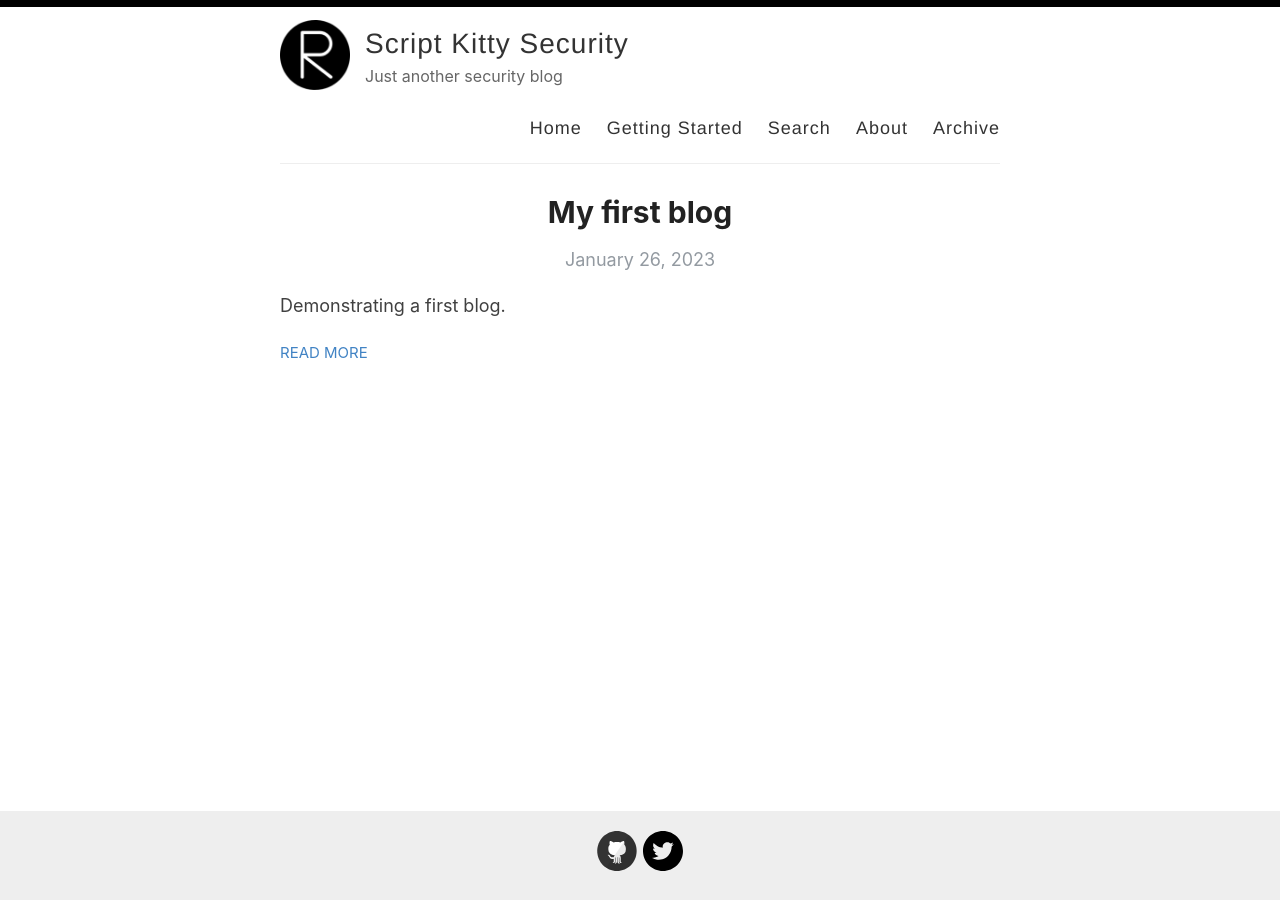
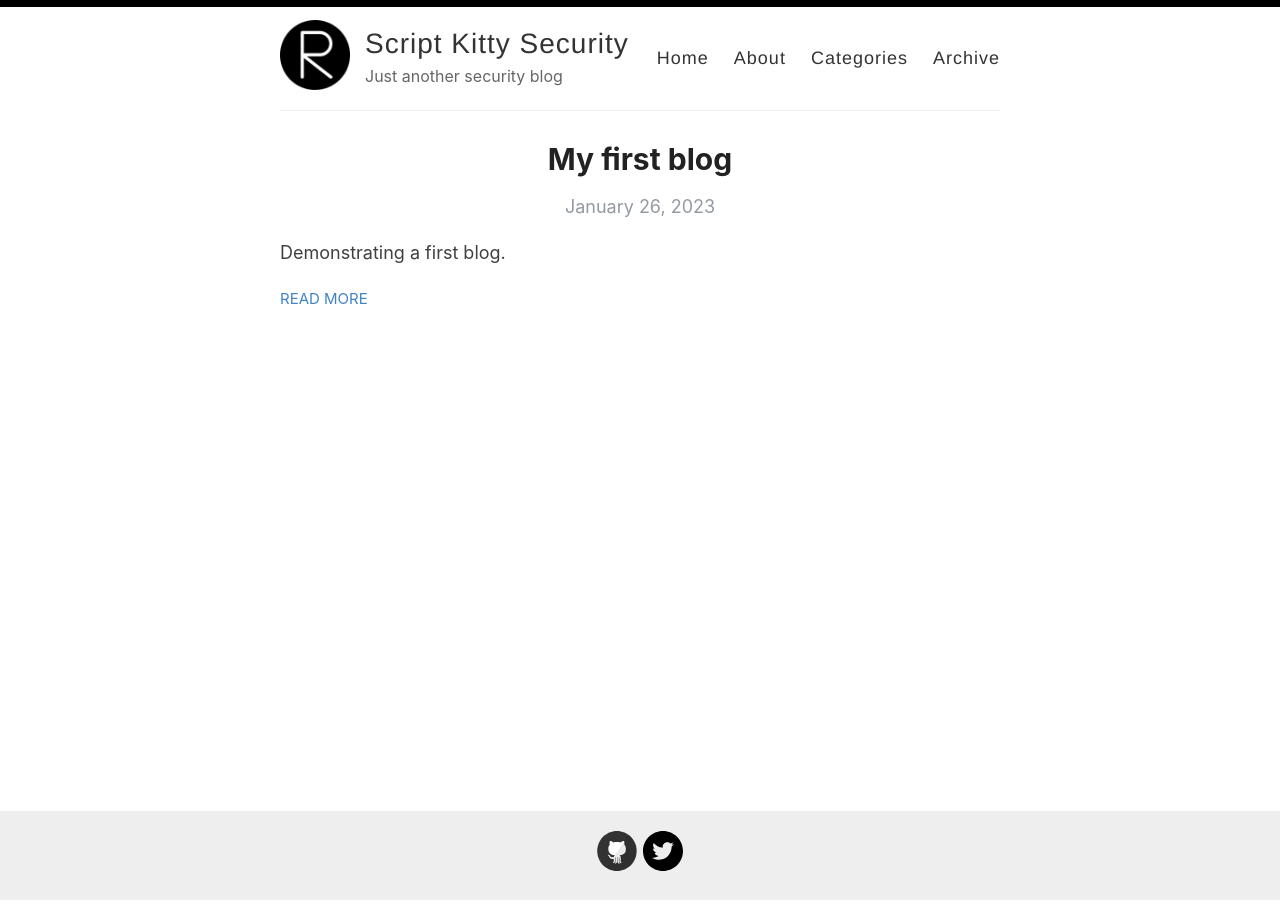
Before and after one commit to nekosoft/nekosoft.github.io, a Jekyll site: the page built from index.html, in a window 1280 px wide. Built offline with Jekyll 4.4.1, drawn with Linux system fonts in a browser that asks for light colours; the list of posts is cut into pages by our own code.

Commit message:
Update default.html

```diff
--- a/_layouts/default.html
+++ b/_layouts/default.html
@@ -29,9 +29,9 @@
 
             <nav>
               <a href="{{ site.baseurl }}/">Home</a>
-              <a href="{{ site.baseurl }}/getting-started">Getting Started</a>
-              <a href="{{ site.baseurl }}/search">Search</a>
+<!--               <a href="{{ site.baseurl }}/search">Search</a> -->
               <a href="{{ site.baseurl }}/about">About</a>
+              <a href="{{ site.baseurl }}/categories">Categories</a>
               <a href="{{ site.baseurl }}/archive">Archive</a>
             </nav>
           </header>
```
